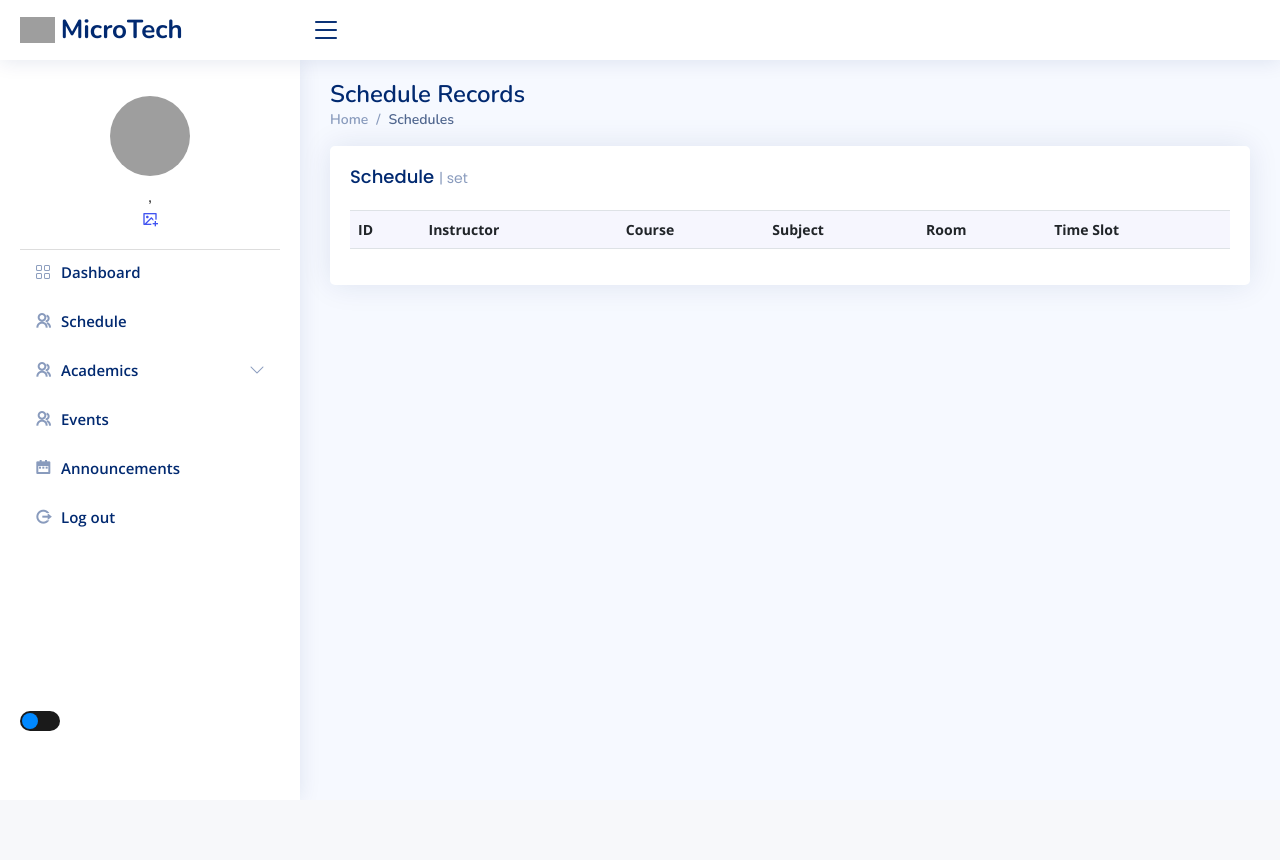
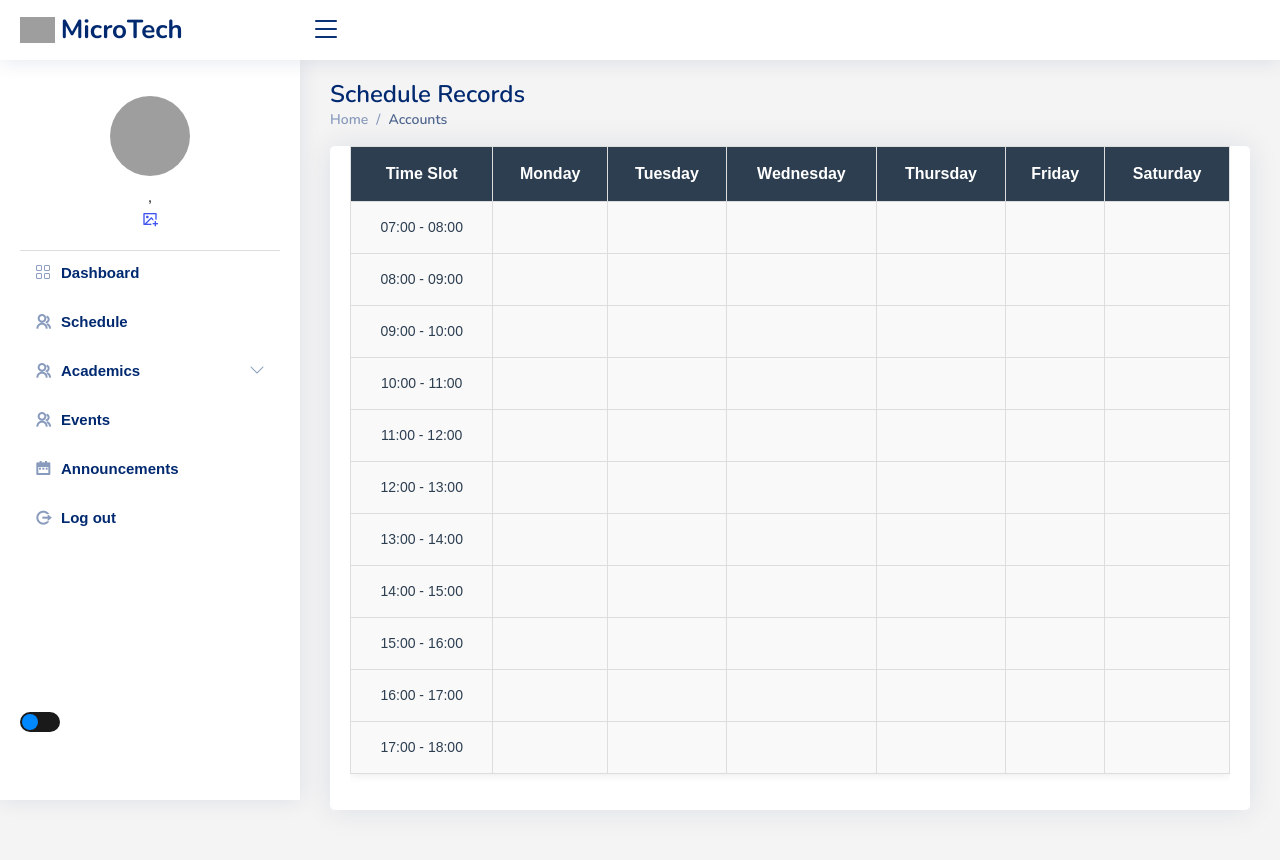
Before and after one commit to sheinDihayco/protoportal, a PHP site: page /admin/schedule-teacher.php in a window 1280 px wide. Before the commit the page ends 783 px from the top, so only its background shows below. Run offline with PHP 8.4, Linux system fonts and the light colour scheme; a user stored in the database is signed in; data comes from the database, SQL or seed files in the repository; lists and menus that the app fills with data are empty; some libraries are stand-ins or nearby versions; grey boxes are pictures that could not be loaded.

Commit message:
schedule

```diff
--- a/admin/schedule-teacher.php
+++ b/admin/schedule-teacher.php
@@ -1,101 +1,109 @@
-<?php include_once "../templates/header2.php"; ?>
 <?php
+include_once "../templates/header2.php";
+include_once "includes/connect.php";
 include_once 'includes/connection.php';
 
-// Create an instance of the Connection class
-$connClass = new Connection();
-$conn = $connClass->open();
+$connection = new Connection();
+$pdo = $connection->open();
 
-session_start();
 $userid = $_SESSION["login"];
-
-// Fetch data for dropdowns
-function fetchOptions($table, $valueField, $textField)
-{
-    global $conn;
-    $options = [];
-    $stmt = $conn->prepare("SELECT $valueField, $textField FROM $table");
-    $stmt->execute();
-    while ($row = $stmt->fetch(PDO::FETCH_ASSOC)) {
-        $options[] = $row;
-    }
-    return $options;
-}
-
-$instructors = fetchOptions('tbl_users', 'user_id', 'CONCAT(user_fname, " ", user_lname) AS name');
-$courses = fetchOptions('tbl_course', 'course_id', 'CONCAT(course_description, " (Year ", course_year, ")") AS description');
-$subjects = fetchOptions('tbl_subjects', 'id', 'description');
-$rooms = fetchOptions('tbl_rooms', 'room_id', 'room_name');
-$times = fetchOptions('tbl_sched_time', 'time_id', 'CONCAT(start_time, " - ", end_time) AS slot');
 
 // Fetch schedules for the logged-in user
 function fetchSchedules($user_id)
 {
-    global $conn;
-    $stmt = $conn->prepare("
+    global $pdo;
+    $stmt = $pdo->prepare("
         SELECT s.schedule_id,
                CONCAT(u.user_fname, ' ', u.user_lname) AS instructor_name,
                CONCAT(c.course_description, ' (Year ', c.course_year, ')') AS course_description,
                sb.description AS subject_description,
                r.room_name,
-               CONCAT(t.start_time, ' - ', t.end_time) AS time_slot
+               CONCAT(t.start_time, ' - ', t.end_time) AS time_slot,
+               s.day_id,
+               d.day_name,
+               t.start_time
         FROM tbl_schedule s
         JOIN tbl_users u ON s.instructor_id = u.user_id
         JOIN tbl_course c ON s.course_id = c.course_id
         JOIN tbl_subjects sb ON s.subject_id = sb.id
         JOIN tbl_rooms r ON s.room_id = r.room_id
         JOIN tbl_sched_time t ON s.time_id = t.time_id
+        JOIN tbl_days d ON s.day_id = d.day_id
         WHERE s.instructor_id = :userid
+        ORDER BY d.day_id, t.start_time
     ");
     $stmt->bindParam(':userid', $user_id, PDO::PARAM_INT);
     $stmt->execute();
 
     return $stmt->fetchAll(PDO::FETCH_ASSOC);
 }
+
 $schedules = fetchSchedules($userid);
+$daysOfWeek = ['Monday', 'Tuesday', 'Wednesday', 'Thursday', 'Friday', 'Saturday'];
+
 ?>
 
 <main id="main" class="main">
     <div class="pagetitle">
         <h1>Schedule Records</h1>
-        </button>
         <nav>
             <ol class="breadcrumb">
                 <li class="breadcrumb-item"><a href="index.php">Home</a></li>
-                <li class="breadcrumb-item active">Schedules</li>
+                <li class="breadcrumb-item active">Accounts</li>
             </ol>
         </nav>
     </div><!-- End Page Title -->
-
     <section class="section dashboard">
-        <div class="col-lg-12">
-            <div class="row">
-                <div class="col-12">
-                    <div class="card recent-sales overflow-auto">
-                        <div class="card-body">
-                            <h5 class="card-title">Schedule <span>| set</span></h5>
-                            <table id="scheduleTable" class="table table-striped table-bordered">
+        <div class="row">
+            <!-- Schedule Table -->
+            <div class="col-12">
+                <div class="card">
+                    <div class="card-body">
+                        <div class="table-responsive">
+                            <table class="table table-bordered formal-schedule">
                                 <thead>
                                     <tr>
-                                        <th scope="col">ID</th>
-                                        <th scope="col">Instructor</th>
-                                        <th scope="col">Course</th>
-                                        <th scope="col">Subject</th>
-                                        <th scope="col">Room</th>
                                         <th scope="col">Time Slot</th>
+                                        <?php foreach ($daysOfWeek as $day): ?>
+                                            <th scope="col"><?php echo $day; ?></th>
+                                        <?php endforeach; ?>
                                     </tr>
                                 </thead>
                                 <tbody>
-                                    <?php foreach ($schedules as $schedule): ?>
+                                    <?php
+                                    // Create time slots from 7:00 AM to 5:00 PM
+                                    $startTime = strtotime('07:00');
+                                    $endTime = strtotime('17:00');
+                                    $timeInterval = 60 * 60; // 1-hour interval
+
+                                    while ($startTime <= $endTime):
+                                        $currentSlot = date('H:i', $startTime);
+                                        $nextSlot = date('H:i', $startTime + $timeInterval);
+                                    ?>
                                         <tr>
-                                            <td><?= htmlspecialchars($schedule['schedule_id']) ?></td>
-                                            <td><?= htmlspecialchars($schedule['instructor_name']) ?></td>
-                                            <td><?= htmlspecialchars($schedule['course_description']) ?></td>
-                                            <td><?= htmlspecialchars($schedule['subject_description']) ?></td>
-                                            <td><?= htmlspecialchars($schedule['room_name']) ?></td>
-                                            <td><?= htmlspecialchars($schedule['time_slot']) ?></td>
+                                            <td><?php echo $currentSlot . ' - ' . $nextSlot; ?></td>
+                                            <?php foreach ($daysOfWeek as $day): ?>
+                                                <td>
+                                                    <?php
+                                                    foreach ($schedules as $schedule) {
+                                                        if (
+                                                            $schedule['day_name'] === $day &&
+                                                            $schedule['start_time'] >= $currentSlot &&
+                                                            $schedule['start_time'] < $nextSlot
+                                                        ) {
+                                                            echo htmlspecialchars($schedule['subject_description']) . "<br>" .
+                                                                htmlspecialchars($schedule['course_description']) . "<br>" .
+                                                                htmlspecialchars($schedule['room_name']);
+                                                        }
+                                                    }
+                                                    ?>
+                                                </td>
+                                            <?php endforeach; ?>
                                         </tr>
-                                    <?php endforeach; ?>
+                                    <?php
+                                        $startTime += $timeInterval;
+                                    endwhile;
+                                    ?>
                                 </tbody>
                             </table>
                         </div>
@@ -109,42 +117,112 @@ $schedules = fetchSchedules($userid);
 <!-- Optional: AJAX for dynamic updates (if required) -->
 <script src="https://code.jquery.com/jquery-3.6.0.min.js"></script>
 <script src="https://cdn.jsdelivr.net/npm/bootstrap@5.3.0/dist/js/bootstrap.bundle.min.js"></script>
+<style>
+    body {
+        font-family: "Arial", sans-serif;
+        background-color: #f4f4f4;
+    }
 
-<script>
-    $(document).ready(function() {
-        // Load schedules initially
-        function loadSchedules() {
-            $.ajax({
-                type: 'GET',
-                dataType: 'json',
-                success: function(response) {
-                    var tbody = $('#scheduleTable tbody');
-                    tbody.empty();
-                    $.each(response, function(index, schedule) {
-                        tbody.append(`
-                        <tr>
-                            <td>${schedule.schedule_id}</td>
-                            <td>${schedule.instructor_name}</td>
-                            <td>${schedule.course_description}</td>
-                            <td>${schedule.subject_description}</td>
-                            <td>${schedule.room_name}</td>
-                            <td>${schedule.time_slot}</td>
-                        </tr>
-                    `);
-                    });
-                },
-                error: function() {
-                    $('#statusToast').removeClass('bg-success').addClass('bg-danger');
-                    $('#toastTitle').text('Error');
-                    $('#toastBody').text('Failed to load schedules.');
-                    var toast = new bootstrap.Toast($('#statusToast'));
-                    toast.show();
-                }
-            });
+    .card-title {
+        font-family: "Times New Roman", serif;
+        font-size: 24px;
+        color: #2c3e50;
+        margin-bottom: 20px;
+    }
+
+    .formal-schedule {
+        background-color: #ffffff;
+        border-collapse: collapse;
+        width: 100%;
+        box-shadow: 0 0 10px rgba(0, 0, 0, 0.1);
+    }
+
+    .formal-schedule th,
+    .formal-schedule td {
+        border: 1px solid #dddddd;
+        text-align: center;
+        padding: 12px;
+        vertical-align: middle;
+    }
+
+    .formal-schedule th {
+        background-color: #2c3e50;
+        color: #ffffff;
+        font-weight: bold;
+        font-size: 16px;
+    }
+
+    .formal-schedule td {
+        font-size: 14px;
+        color: #2c3e50;
+        background-color: #f9f9f9;
+    }
+
+    .formal-schedule tr:nth-child(even) {
+        background-color: #f1f1f1;
+    }
+
+    .formal-schedule tr:hover {
+        background-color: #e1e1e1;
+        cursor: pointer;
+    }
+
+    /* Styling for table header cells */
+    .table th {
+        font-weight: bold;
+        background-color: #2c3e50;
+        color: white;
+    }
+
+    /* Padding and alignment */
+    .table th,
+    .table td {
+        padding: 15px;
+        text-align: center;
+        vertical-align: middle;
+    }
+
+    /* Responsive styling */
+    @media (max-width: 768px) {
+
+        .formal-schedule th,
+        .formal-schedule td {
+            font-size: 12px;
+            padding: 8px;
         }
+    }
 
-        loadSchedules(); // Load schedules when document is ready
-    });
-</script>
+    a {
+        text-decoration: none !important;
+    }
 
-<?php include_once "../templates/footer.php"; ?>
+    .breadcrumb-item a {
+        text-decoration: none !important;
+    }
+
+    .breadcrumb-item.active {
+        text-decoration: none;
+    }
+
+    .navbar-brand {
+        text-decoration: none !important;
+    }
+
+    .alert {
+        padding: 20px;
+        background-color: #4CAF50;
+        color: white;
+        opacity: 1;
+        transition: opacity 0.6s;
+        margin-bottom: 15px;
+        border-radius: 4px;
+        position: fixed;
+        top: 20px;
+        right: 20px;
+        z-index: 5000;
+        width: 300px;
+    }
+</style>
+<?php
+include_once "../templates/footer.php";
+?>
```
Also changed, not shown: admin/index2.php (+117 -26 lines).
